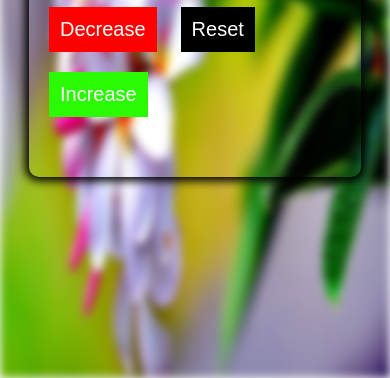
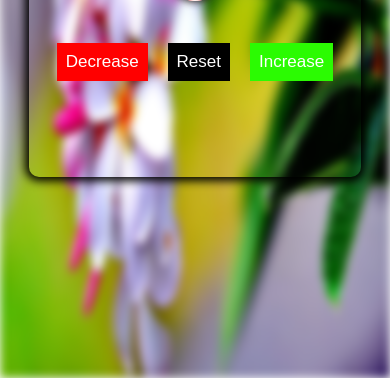
Before and after one commit to Div0singh/counter, a plain HTML site: page index.html in a window 390 px wide. Shown: the part 466-844 px from the top of the page. Drawn offline with Linux system fonts and the light colour scheme.

Commit message:
Update style.css

```diff
--- a/style.css
+++ b/style.css
@@ -111,6 +111,11 @@ body{
     .container{
       width: 80%;
     }
+    .container .counter_button button{
+      padding: 8px;
+      margin: 8px;
+      font-size: 17px;
+    }
   }
   @media (max-width:300px){
     .container{
```
